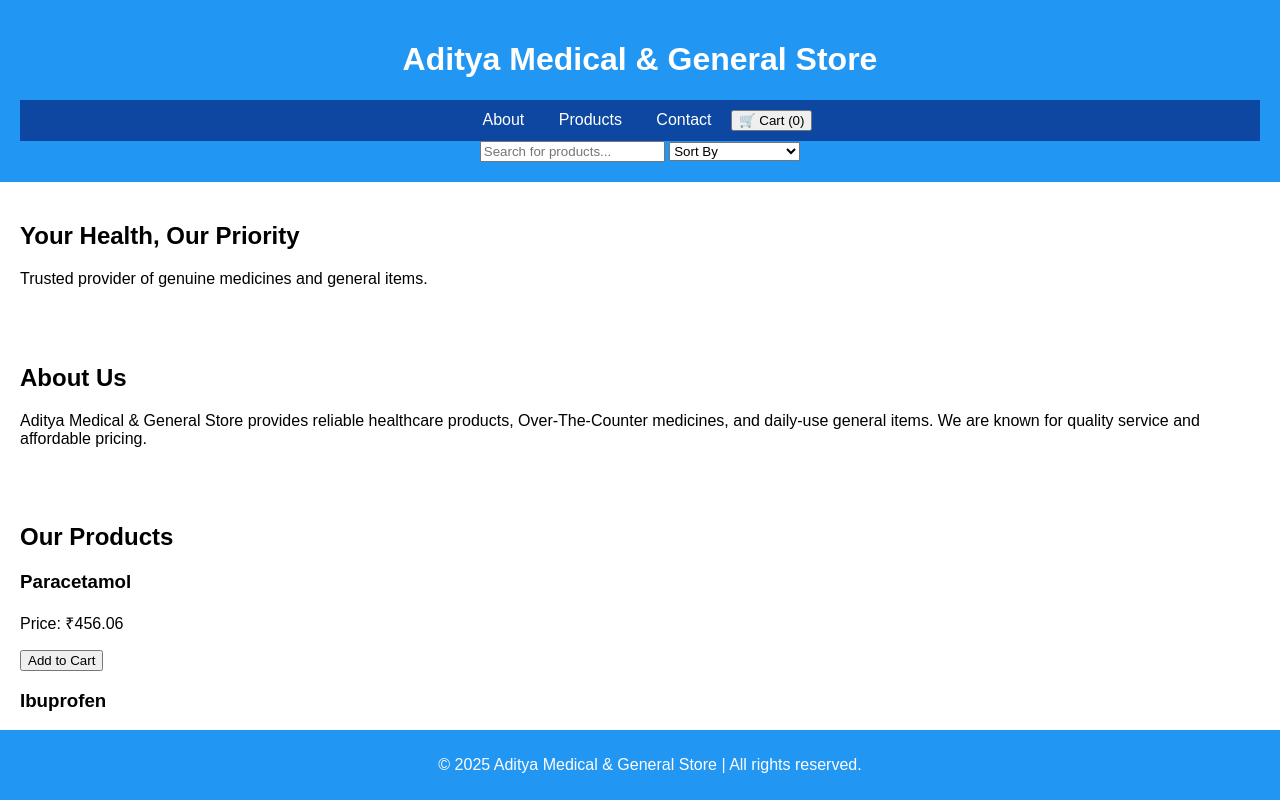
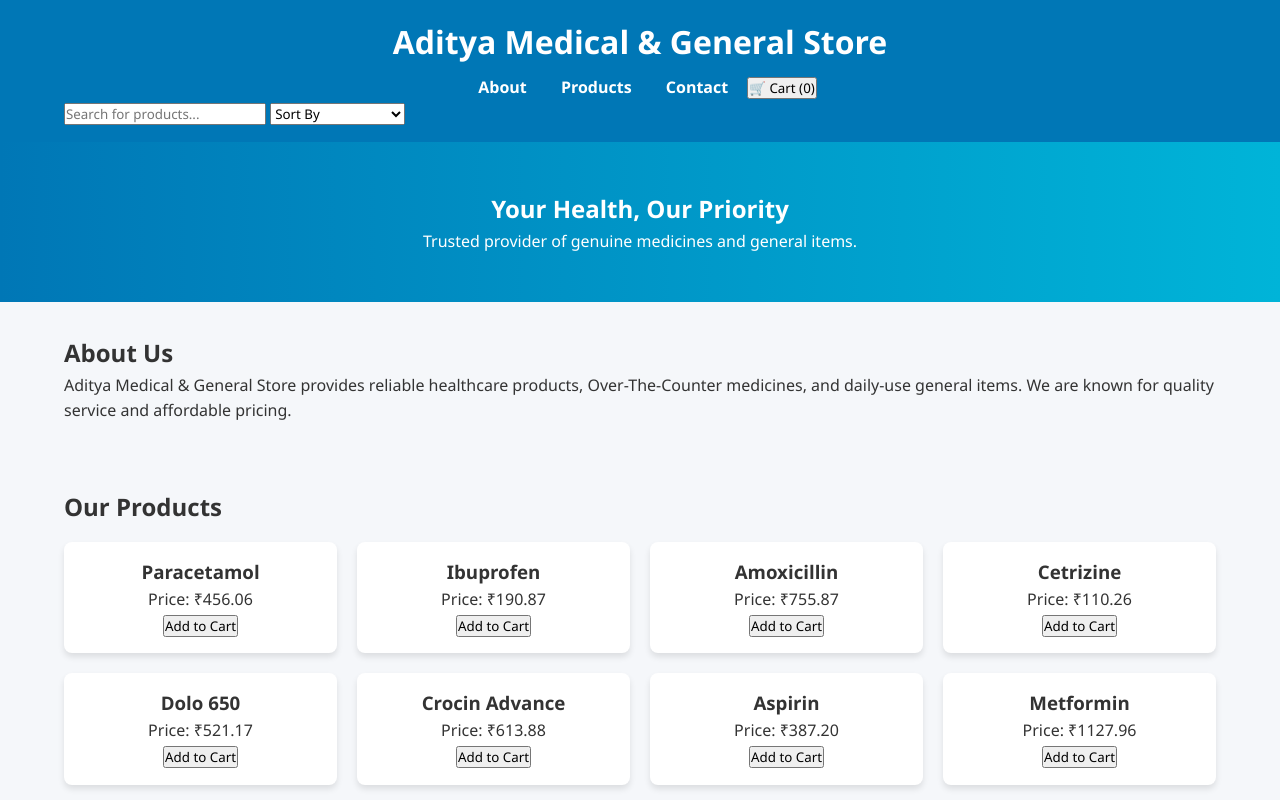
Before and after one commit to Aditya13004/Business-Website-for-a-Local-Medical-and-General-Store, a plain HTML site: page index.html in a window 1280 px wide. Shown: the top 800 px of the page. Drawn offline with Linux system fonts and the light colour scheme.

Commit message:
Update style.css

```diff
--- a/style.css
+++ b/style.css
@@ -1,38 +1,96 @@
-body {
-  font-family: Arial, sans-serif;
+* {
   margin: 0;
   padding: 0;
+  box-sizing: border-box;
+  font-family: 'Segoe UI', sans-serif;
+}
+
+body {
+  background: #f5f7fa;
+  color: #333;
+  line-height: 1.6;
+}
+
+.container {
+  width: 90%;
+  max-width: 1200px;
+  margin: auto;
 }
 
 header {
-  background-color: #2196f3;
-  color: white;
-  padding: 20px;
+  background: #0077b6;
+  color: #fff;
+  padding: 1rem 0;
+}
+
+header h1 {
+  text-align: center;
+  margin-bottom: 0.5rem;
+}
+
+nav {
   text-align: center;
 }
 
-nav {
-  background-color: #0d47a1;
-  text-align: center;
-  padding: 10px 0;
+nav a {
+  color: #fff;
+  margin: 0 15px;
+  text-decoration: none;
+  font-weight: bold;
 }
 
-nav a {
+.hero {
+  background: linear-gradient(to right, #0077b6, #00b4d8);
   color: white;
-  margin: 0 15px;
-  text-decoration: none;
+  padding: 3rem 0;
+  text-align: center;
 }
 
-section {
-  padding: 20px;
+.about, .products, .contact {
+  padding: 2rem 0;
+}
+
+.product-list {
+  display: grid;
+  grid-template-columns: repeat(auto-fit, minmax(220px, 1fr));
+  gap: 20px;
+  margin-top: 1rem;
+}
+
+.product-card {
+  background: white;
+  padding: 15px;
+  border-radius: 8px;
+  box-shadow: 0 4px 6px rgba(0,0,0,0.1);
+  text-align: center;
+}
+
+.contact form {
+  display: flex;
+  flex-direction: column;
+  gap: 10px;
+  margin-bottom: 1rem;
+}
+
+.contact input, .contact textarea {
+  padding: 10px;
+  border: 1px solid #ccc;
+  border-radius: 5px;
+}
+
+.contact button {
+  padding: 10px;
+  background: #0077b6;
+  color: white;
+  border: none;
+  border-radius: 5px;
+  cursor: pointer;
 }
 
 footer {
+  background: #023e8a;
+  color: white;
   text-align: center;
-  background-color: #2196f3;
-  color: white;
-  padding: 10px;
-  position: fixed;
-  width: 100%;
-  bottom: 0;
+  padding: 1rem 0;
+  margin-top: 2rem;
 }
```
